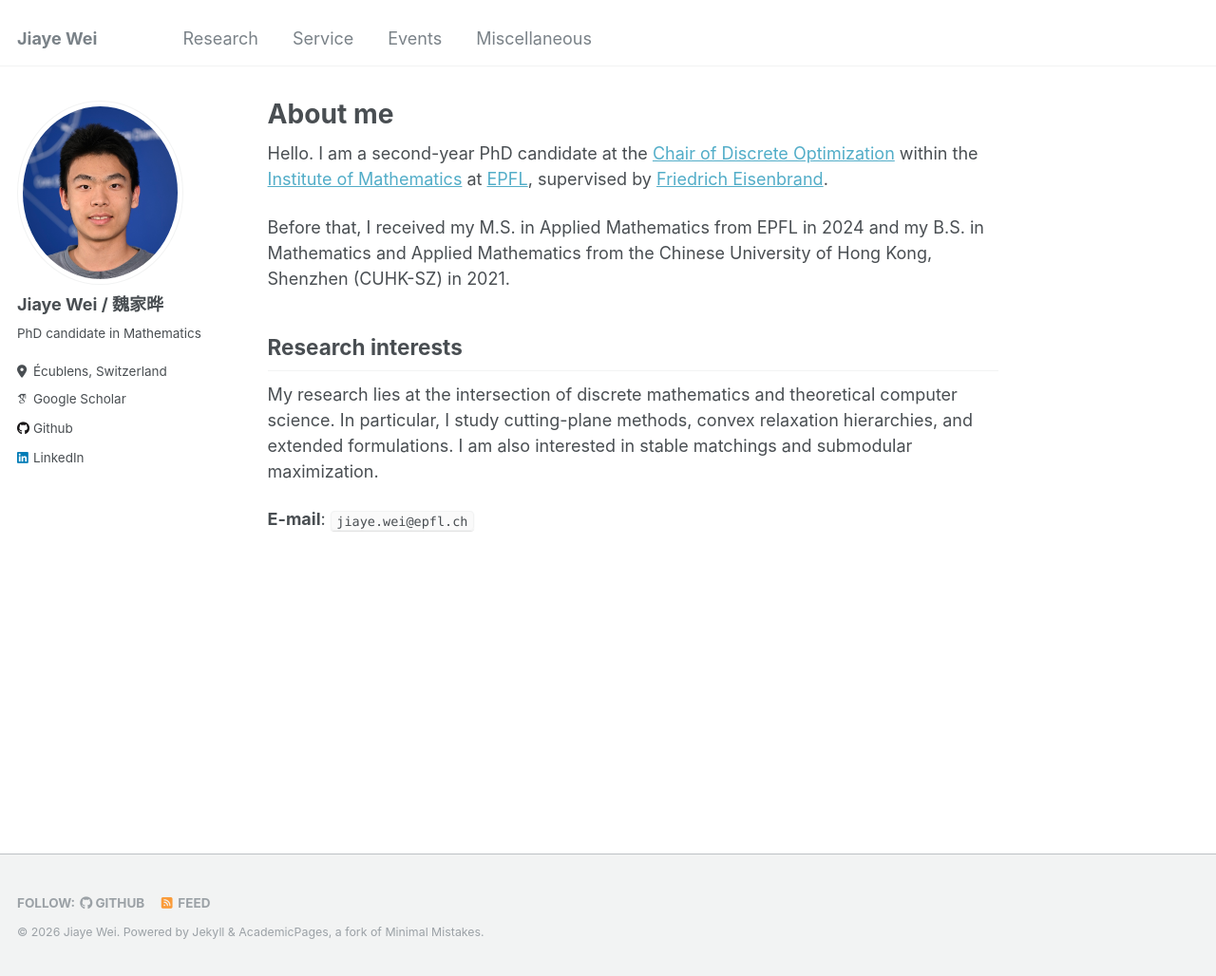
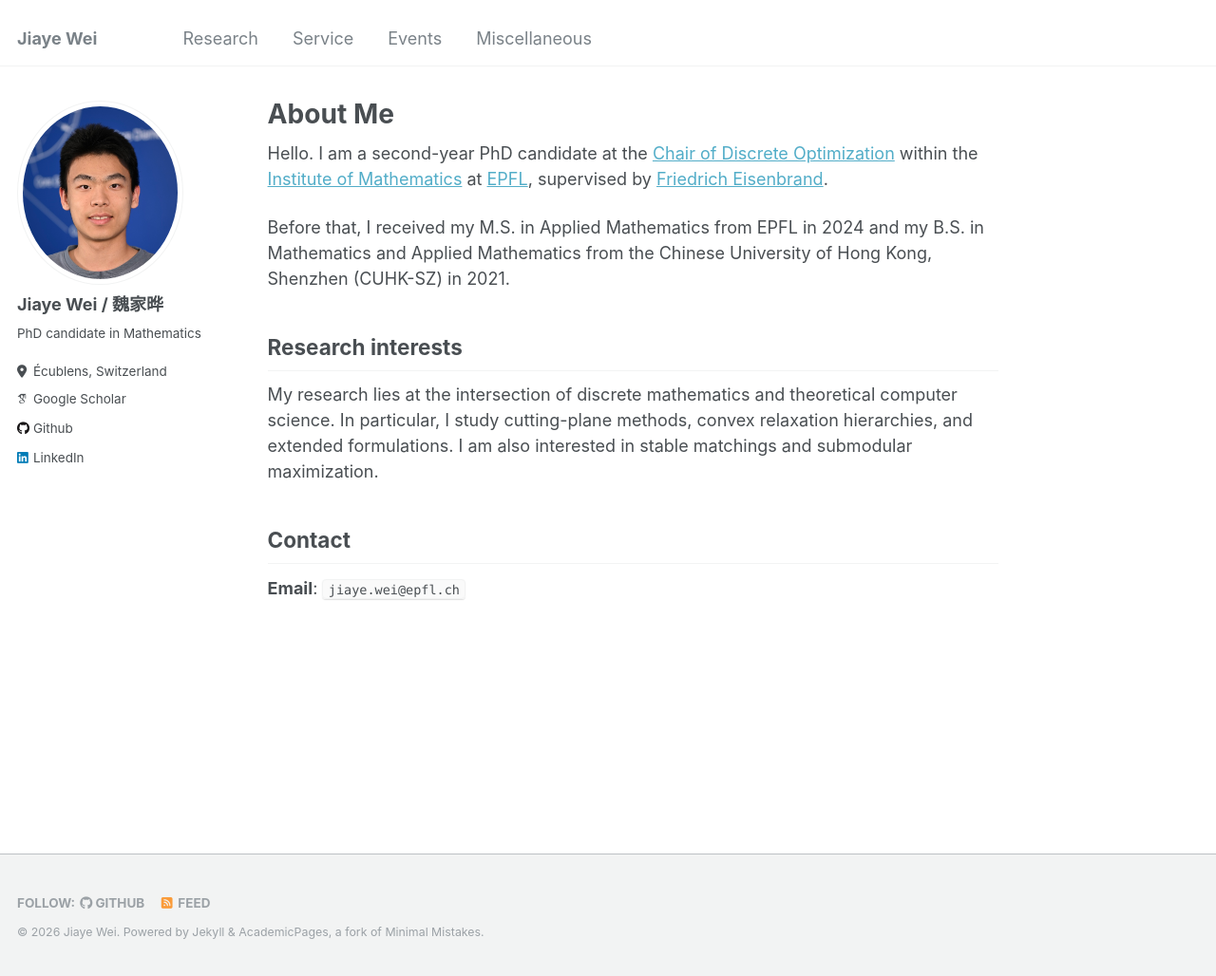
Before and after one commit to jiaye-W/jiaye-W.github.io, a Jekyll site: the page built from _pages/about.md, in a window 1280 px wide and 1028 px high. Shown: the whole window at 95% size. Built offline with Jekyll 4.4.1, drawn with Linux system fonts in a browser that asks for light colours; some web fonts are replaced.

Commit message:
one last modif of today

```diff
--- a/_pages/about.md
+++ b/_pages/about.md
@@ -1,6 +1,6 @@
 ---
 permalink: /
-title: "About me"
+title: "About Me"
 author_profile: true
 redirect_from:
   - /about/
@@ -17,4 +17,6 @@ My research lies at the intersection of discrete mathematics and theoretical com
 In particular, I study cutting-plane methods, convex relaxation hierarchies, and extended formulations.
 I am also interested in stable matchings and submodular maximization.
 
-**E-mail**: `jiaye.wei@epfl.ch`
+## Contact
+
+**Email**: `jiaye.wei@epfl.ch`
```
